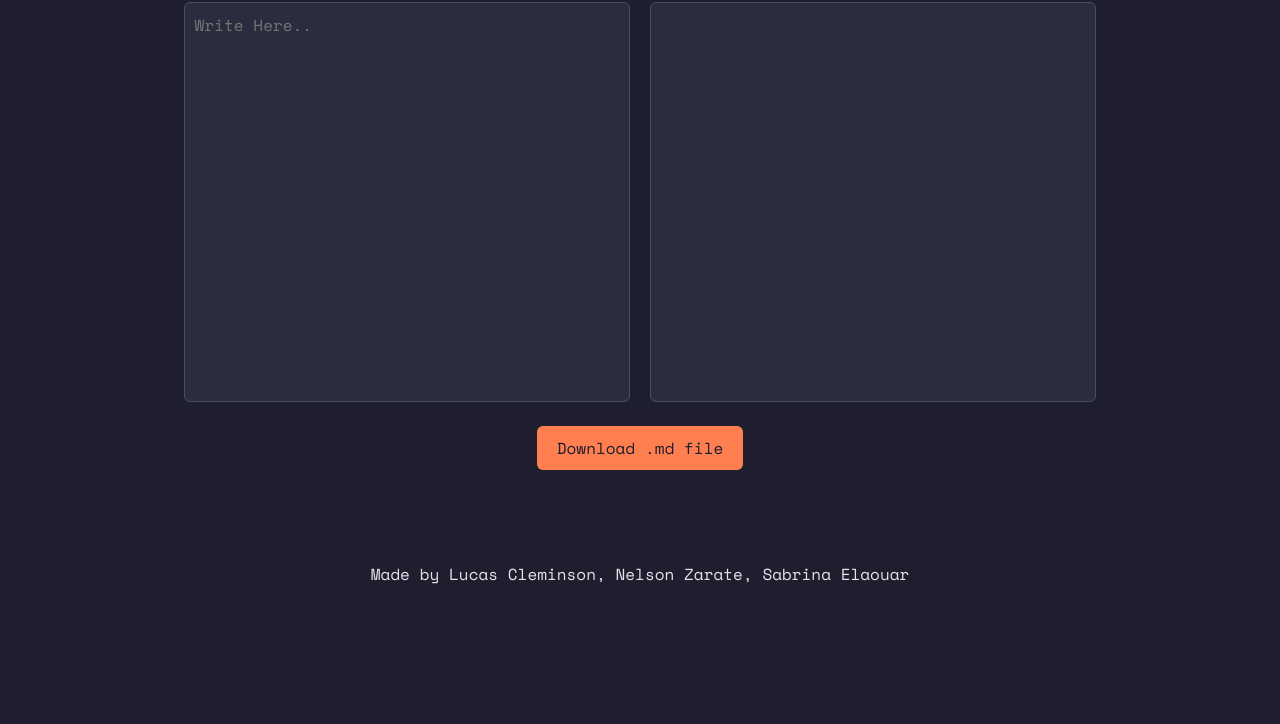
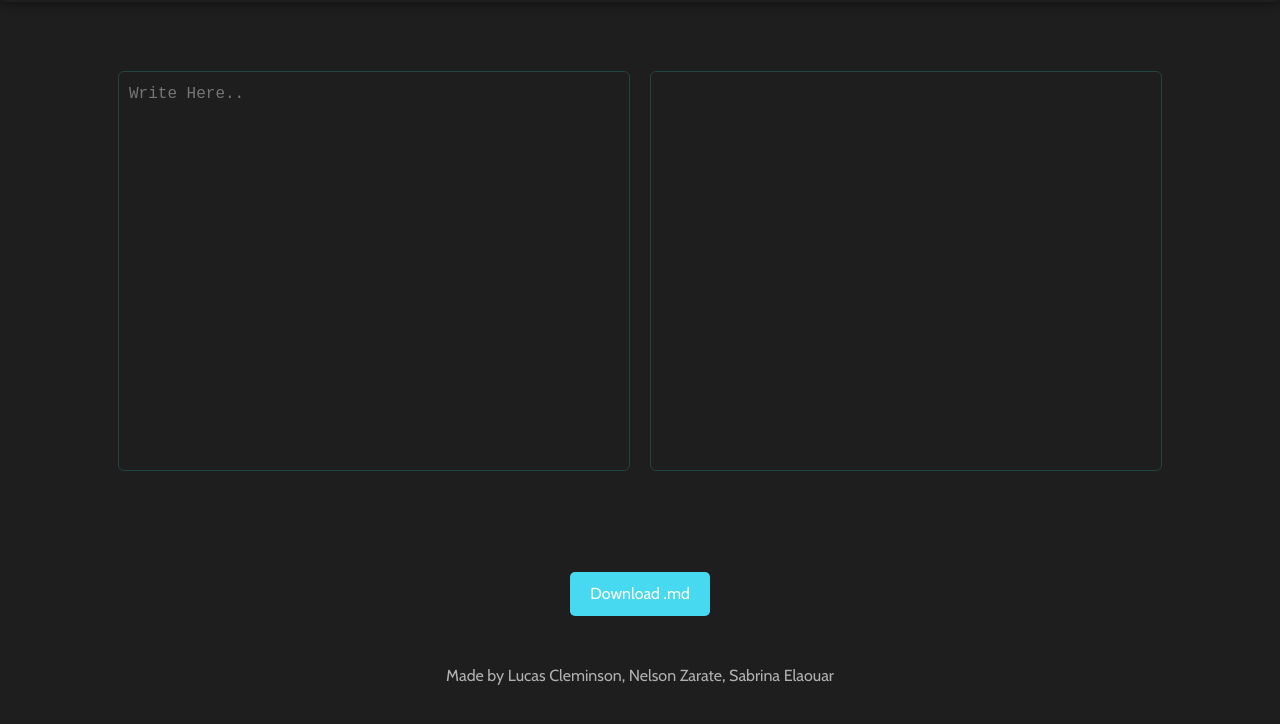
Before and after one commit to NelsonZarate/Markdown-app, a plain HTML site: page src/index.html in a window 1280 px wide. Shown: the part 76-800 px from the top of the page. Drawn offline with nearby package versions, Linux system fonts and the light colour scheme.

Commit message:
add:button

```diff
--- a/src/index.html
+++ b/src/index.html
@@ -4,35 +4,34 @@
   <meta charset="utf-8">
   <title>Markdown File Editor</title>
   <link href="https://cdn.jsdelivr.net/npm/bootstrap@5.3.3/dist/css/bootstrap.min.css" rel="stylesheet" integrity="sha384-QWTKZyjpPEjISv5WaRU9OFeRpok6YctnYmDr5pNlyT2bRjXh0JMhjY6hW+ALEwIH" crossorigin="anonymous">
-  <link href="https://fonts.googleapis.com/css2?family=Space+Mono&display=swap" rel="stylesheet">
+  <link href="https://fonts.googleapis.com/css2?family=Nunito:wght@400;700&family=Cabin:wght@400;500;600&display=swap" rel="stylesheet"> <!-- Added Cabin font -->
   <link rel="stylesheet" href="style.css">
 </head>
 <body>
+
   <header>
-    <h1>Markdown Text File Editor</h1>
+    <h1>Markdown File Text Editor</h1>
   </header>
+  <!-- text editor -->
+  <div class="editor-container">
+    <textarea name="inputText" id="markdown-input" placeholder="Write Here.."></textarea>
 
-  <div class="container">
-    <!-- Input Area -->
-    <textarea id="markdown-input" placeholder="Write Here.."></textarea>
-    <!-- Rendered Markdown Preview -->
-    <div id="markdown-preview"></div>
+    <!-- preview -->
+    <div
+        id="markdown-preview">
+    </div>
   </div>
 
   <br>
-
   <div class="text-center">
-    <button class="btn">Download .md file</button>
+    <button type="button" class="btn" id="downloadBtn">Download .md</button>
   </div>
-
-  <br><br><br>
-  <footer>
-    <p>Made by Lucas Cleminson, Nelson Zarate, Sabrina Elaouar</p>
-  </footer>
 
   <script src="script.js"></script>
   <script src="https://ajax.googleapis.com/ajax/libs/jquery/1/jquery.min.js"></script>
   <script src="https://cdn.jsdelivr.net/npm/marked/marked.min.js"></script>
-
+  <footer>
+    <p>Made by Lucas Cleminson, Nelson Zarate, Sabrina Elaouar</p>
+  </footer>
 </body>
 </html>
--- a/src/script.js
+++ b/src/script.js
@@ -6,3 +6,35 @@ input.addEventListener('input', () => {
   const htmlContent = marked.marked(markdownText);
   preview.innerHTML = htmlContent; // Use innerHTML to display the rendered content
 });
+
+
+var saveData = (function () {
+  var a = document.createElement("a");
+  document.body.appendChild(a);
+  a.style = "display: none";
+  return function (data, fileName) {
+    var blob = new Blob([data], { type: "text/markdown" }),
+        url = window.URL.createObjectURL(blob);
+    a.href = url;
+    a.download = fileName;
+    a.click();
+    window.URL.revokeObjectURL(url);
+  };
+})();
+
+
+var markdownInput = document.getElementById("markdown-input");
+var previewContainer = document.getElementById("markdown-preview");
+
+markdownInput.addEventListener("input", function () {
+
+  var markdownText = markdownInput.value;
+  previewContainer.innerHTML = marked(markdownText);
+});
+
+// Handle download button click
+document.getElementById('downloadBtn').addEventListener('click', function() {
+  var markdownContent = markdownInput.value;
+  var fileName = "document.md";
+  saveData(markdownContent, fileName);
+});
--- a/src/style.css
+++ b/src/style.css
@@ -1,77 +1,47 @@
- /* General Styles */
 body {
     margin: 0;
-    padding: 20px;
-    background-color: #1e1e2f; /* Dark background */
-    color: #e4e4eb; /* Light text */
-    font-family: 'Space Mono', monospace; /* Space Mono for everything */
-  }
+    padding: 0;
+    background-color: #1f1e1e;
+    color: #ffffff;
+    font-family: 'Cabin', sans-serif;
+    height: 100vh;
+    display: flex;
+    flex-direction: column;
+    justify-content: space-between;
+}
 
 header h1 {
+    background-color: #1E1E1E;
     text-align: center;
     margin-bottom: 20px;
-    font-size: 2rem;
-    color: #f8f9fa; /* Light text */
-  }
-
-.container {
-    display: flex;
-    gap: 20px; /* Space between input and preview */
-    justify-content: center;
+    padding: 15px;
+    color: #adc1c2;
+    font-family: 'Cabin', sans-serif;
+    border-radius: 5px;
+    box-shadow: 0 4px 8px rgba(0, 0, 0, 0.3);
 }
-
-textarea#markdown-input {
-    background-color: #2a2d3e; /* Darker background */
-    color: #e4e4eb; /* Light text */
-    width: 40%;
-    height: 400px;
-    padding: 10px;
-    font-size: 16px;
-    border: 1px solid #4b4e69; /* Subtle border */
-    border-radius: 6px;
-    box-sizing: border-box;
-    resize: none; /* Prevent resizing */
-    font-family: 'Space Mono', monospace; /* Monospace font */
-}
-
-#markdown-preview {
-    background-color: #2a2d3e; /* Darker background */
-    color: #e4e4eb; /* Light text */
-    border: 1px solid #4b4e69; /* Subtle border */
-    border-radius: 6px;
-    width: 40%;
-    height: 400px;
-    padding: 10px;
-    overflow-y: auto;
-    overflow-wrap: break-word;
-    white-space: pre-wrap;
-    font-family: 'Space Mono', monospace; /* Monospace font */
-    box-sizing: border-box;
-}
-
-  /* Markdown Header Styles */
 #markdown-preview h1 {
     font-size: 1.8rem;
     margin: 0.5em 0;
-    color: #ff7f50; /* Coral */
+    color: #32c3dc; /* Coral */
 }
 
 #markdown-preview h2 {
     font-size: 1.5rem;
     margin: 0.5em 0;
-    color: #ffa07a; /* Light Coral */
+    color: #6ed2e8; /* Light Coral */
 }
 
 #markdown-preview h3 {
     font-size: 1.3rem;
     margin: 0.5em 0;
-    color: #ffd700; /* Gold */
+    color: #aecbea; /* Gold */
 }
 
 #markdown-preview p {
     font-size: 1rem;
     margin: 0.5em 0;
-    color: #e4e4eb;
+    color: #ebf3f7;
 }
 
   /* Code Block Styling */
@@ -92,21 +62,75 @@ code {
     border-radius: 4px;
 }
 
-.text-center button {
-    background-color: #ff7f50; /* Coral */
-    color: #1e1e2f; /* Dark text */
+.editor-container {
+    display: flex;
+    justify-content: center;
+    gap: 20px;
+    margin-top: 20px;
+}
+
+textarea#markdown-input {
+    background-color: #1E1E1E;
+    /* Darker background */
+    color: #e4e4eb;
+    /* Light text */
+    border: 1px solid #1f4541;
+    /* Subtle border */
+    width: 40%;
+    height: 400px;
+    padding: 10px;
+    font-size: 16px;
+    border-radius: 6px;
+    box-sizing: border-box;
+    resize: none;
+    /* Prevent resizing */
+    font-family: 'Space Mono', monospace;
+    /* Monospace font */
+}
+
+#markdown-preview {
+    background-color: #1E1E1E;
+    /* Darker background */
+    color: #e4e4eb;
+    /* Light text */
+    border: 1px solid #1f4541;
+    /* Subtle border */
+    border-radius: 6px;
+    width: 40%;
+    height: 400px;
+    padding: 10px;
+    overflow-y: auto;
+    overflow-wrap: break-word;
+    white-space: pre-wrap;
+    font-family: 'Space Mono', monospace;
+    /* Monospace font */
+    box-sizing: border-box;
+}
+
+.text-center {
+    margin-top: 20px;
+}
+
+.btn {
+    background-color: #46d9f0;
+    color: white;
     border: none;
     padding: 10px 20px;
-    border-radius: 6px;
-    font-size: 1rem;
+    border-radius: 5px;
+    font-size: 16px;
 }
 
-.text-center button:hover {
-    background-color: #ffa07a; /* Light Coral */
-    color: #1e1e2f;
+.btn:hover {
+    background-color: #1b9a95;
 }
 
 footer {
+    text-align: center;
+    color: #B0B0B0;
     padding: 20px;
-    text-align: center;
 }
+
+textarea#markdown-input:focus {
+    border-color: #0beaee;
+    outline: none;
+}
--- /dev/null
+++ b/src/style_lucas.css
@@ -0,0 +1,112 @@
+ /* General Styles */
+body {
+    margin: 0;
+    padding: 20px;
+    background-color: #1e1e2f; /* Dark background */
+    color: #e4e4eb; /* Light text */
+    font-family: 'Space Mono', monospace; /* Space Mono for everything */
+  }
+
+header h1 {
+    text-align: center;
+    margin-bottom: 20px;
+    font-size: 2rem;
+    color: #f8f9fa; /* Light text */
+  }
+
+.container {
+    display: flex;
+    gap: 20px; /* Space between input and preview */
+    justify-content: center;
+}
+
+textarea#markdown-input {
+    background-color: #2a2d3e; /* Darker background */
+    color: #e4e4eb; /* Light text */
+    width: 40%;
+    height: 400px;
+    padding: 10px;
+    font-size: 16px;
+    border: 1px solid #4b4e69; /* Subtle border */
+    border-radius: 6px;
+    box-sizing: border-box;
+    resize: none; /* Prevent resizing */
+    font-family: 'Space Mono', monospace; /* Monospace font */
+}
+
+#markdown-preview {
+    background-color: #2a2d3e; /* Darker background */
+    color: #e4e4eb; /* Light text */
+    border: 1px solid #4b4e69; /* Subtle border */
+    border-radius: 6px;
+    width: 40%;
+    height: 400px;
+    padding: 10px;
+    overflow-y: auto;
+    overflow-wrap: break-word;
+    white-space: pre-wrap;
+    font-family: 'Space Mono', monospace; /* Monospace font */
+    box-sizing: border-box;
+}
+
+  /* Markdown Header Styles */
+#markdown-preview h1 {
+    font-size: 1.8rem;
+    margin: 0.5em 0;
+    color: #ff7f50; /* Coral */
+}
+
+#markdown-preview h2 {
+    font-size: 1.5rem;
+    margin: 0.5em 0;
+    color: #ffa07a; /* Light Coral */
+}
+
+#markdown-preview h3 {
+    font-size: 1.3rem;
+    margin: 0.5em 0;
+    color: #ffd700; /* Gold */
+}
+
+#markdown-preview p {
+    font-size: 1rem;
+    margin: 0.5em 0;
+    color: #e4e4eb;
+}
+
+  /* Code Block Styling */
+pre {
+    background-color: #1c1c28; /* Darker block background */
+    border: 1px solid #4b4e69;
+    border-radius: 6px;
+    padding: 12px;
+    overflow-x: auto;
+    color: #a9b7ff; /* Soft blue */
+}
+
+code {
+    font-family: 'Space Mono', monospace;
+    background-color: #1c1c28; /* Matches pre */
+    color: #a9b7ff; /* Soft blue */
+    padding: 2px 4px;
+    border-radius: 4px;
+}
+
+.text-center button {
+    background-color: #ff7f50; /* Coral */
+    color: #1e1e2f; /* Dark text */
+    border: none;
+    padding: 10px 20px;
+    border-radius: 6px;
+    font-size: 1rem;
+}
+
+.text-center button:hover {
+    background-color: #ffa07a; /* Light Coral */
+    color: #1e1e2f;
+}
+
+footer {
+    padding: 20px;
+    text-align: center;
+}
```
